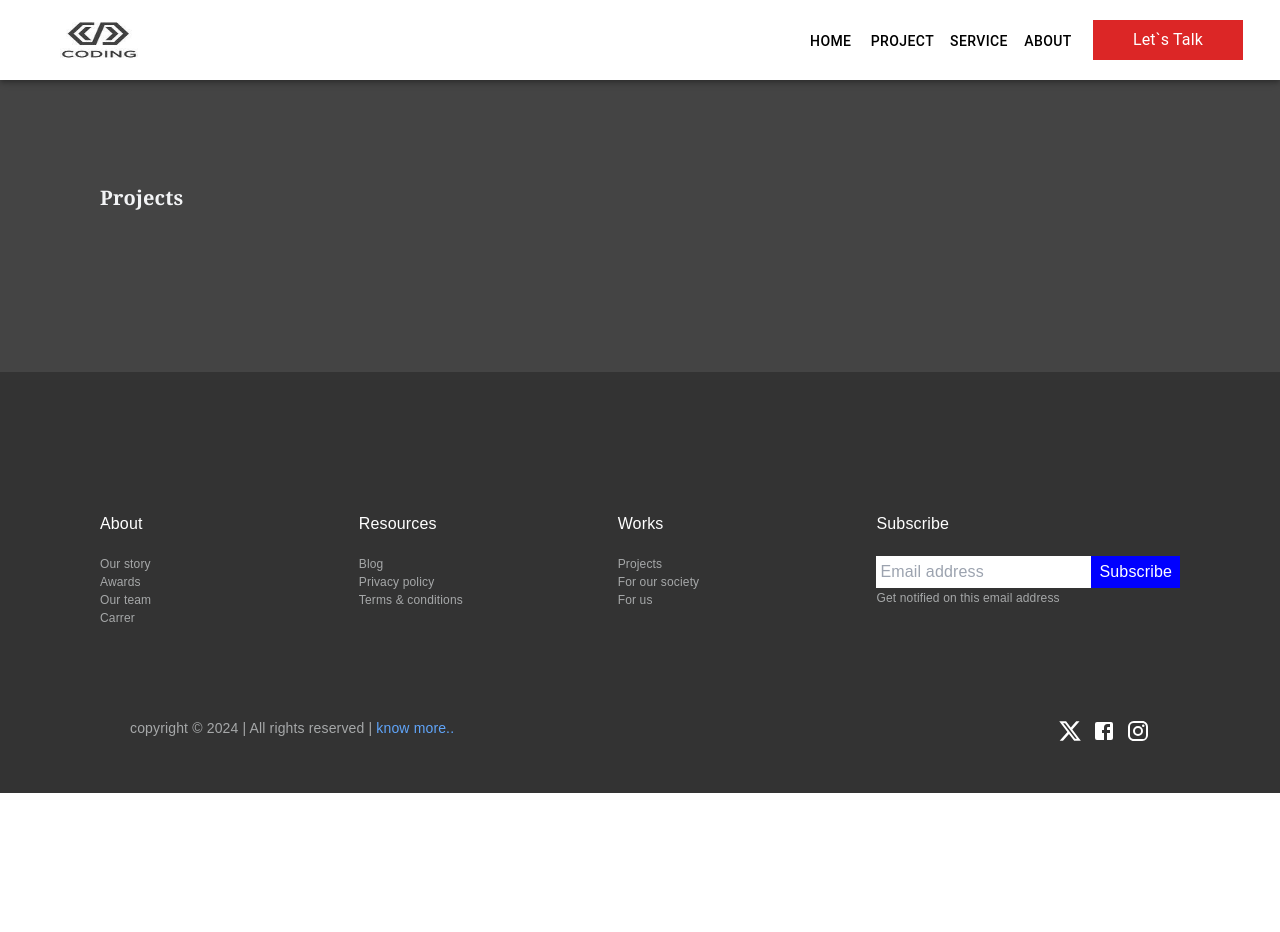
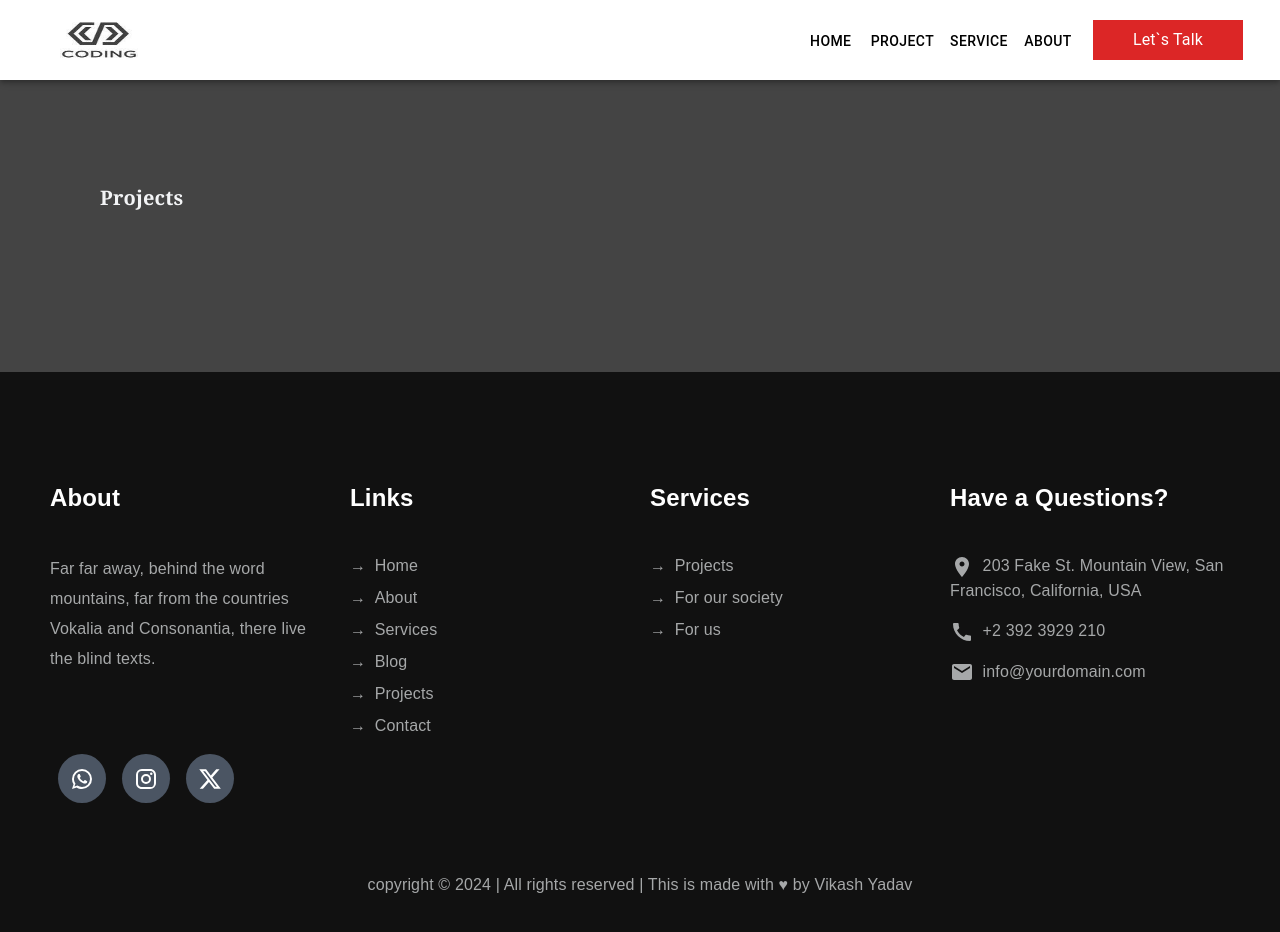
Before and after one commit to vikash2yadav/mywebclient, a React (Create React App) app: page /projects in a window 1280 px wide. Shown: the top 932 px of the page. Before the commit the page ends 800 px from the top, so only its background shows below. Built offline with nearby package versions, Linux system fonts and the light colour scheme.

Commit message:
footer completed

```diff
--- a/src/components/Footer/index.js
+++ b/src/components/Footer/index.js
@@ -7,125 +7,73 @@ import WhatsAppIcon from '@mui/icons-material/WhatsApp';
 import { Link } from 'react-router-dom';
 import XIcon from '@mui/icons-material/X';
 import FacebookIcon from '@mui/icons-material/Facebook';
-import { useFormik } from 'formik';
 
 const Footer = (props) => {
-    const [open, setOpen] = useState(false);
-    const [message, setMessage] = useState(null);
-    const [status, setStatus] = useState('');
-
-    const formik = useFormik({
-        onSubmit: async (values) => {
-            // Add your form submission logic here
-        },
-    });
-
-    const handleClose = (event, reason) => {
-        if (reason === 'clickaway') {
-            return;
-        }
-
-        setOpen(false);
-    };
-
     return (
         <>
             <footer style={styles.footer}>
-                <div style={styles.firstDiv}>
-                    {/* <div style={styles.container}>
 
-                        <div style={styles.column}>
-                            <h3 className='text-sky-300 mb-2'> <CallIcon /> </h3>
-                            <p className='text-xs'>+91 76986 61812 </p>
+                <div style={styles.secondDiv}>
+                    <div style={styles.secondContainer}>
+
+                        <div style={styles.secondColumns}>
+                            <h1 className='text-2xl font-semibold mb-10'>About</h1>
+                            <div className='flex text-m' style={{ flexDirection: "column" }}>
+                                <div className='mb-20 text-m' style={styles.aboutinfo}> Far far away, behind the word mountains, far from the countries Vokalia and Consonantia, there live the blind texts.
+                                </div>
+                                <div className='flex justify-start align-start'>
+                                    <span className='mx-2 bg-gray-600 p-3' style={{ borderRadius: "50%" }}>
+                                       <Link> <WhatsAppIcon /></Link>
+                                    </span>
+
+                                    <span className='mx-2 bg-gray-600 p-3' style={{ borderRadius: "50%" }}>
+                                        <Link> <InstagramIcon /></Link>
+                                    </span>
+
+                                    <span className='mx-2 bg-gray-600 p-3' style={{ borderRadius: "50%" }}>
+                                       <Link> <XIcon /></Link>
+                                    </span>
+                                </div>
+                            </div>
                         </div>
 
-                        <div style={styles.column}>
-                            <h3 className='text-sky-300 mb-2'> <WhatsAppIcon /> </h3>
-                            <p className='text-xs'>+91 76986 61812 </p>
-                        </div>
-
-                        <div style={styles.column}>
-                            <h3 className='text-sky-300 mb-2'><MailIcon /></h3>
-                            <p className='text-xs'>vikash9412077@gmail.com</p>
-                        </div>
-
-                        <div style={styles.column}>
-                            <h3 className='text-sky-300 mb-2'><LocationOnIcon /></h3>
-                            <p className='text-xs'>
-                                29, abc complex, near ctm cross road, ahmedabad
-                            </p>
-                        </div>
-                    </div> */}
-                </div>
-
-                <div style={styles.secondDiv}>
-                    <div className='flex justify-start' style={styles.secondContainer}>
-
                         <div style={styles.secondColumns}>
-                            <h1 className='text-m mb-5'>About</h1>
-                            <ul className='text-xs' style={styles.linkList}>
-                                <li className='mb-0.5'> <Link className='hover:text-red-700'> Our story </Link> </li>
-                                <li className='mb-0.5'> <Link className='hover:text-red-700'> Awards </Link></li>
-                                <li className='mb-0.5'> <Link to="/team" className='hover:text-red-700'> Our team </Link></li>
-                                <li className='mb-0.5'> <Link className='hover:text-red-700'> Carrer </Link></li>
+                            <h1 className='text-2xl font-semibold mb-10'>Links</h1>
+                            <ul className='text-m' style={styles.linkList}>
+                                <li className='mb-2'> <Link className='hover:text-gray-300'> &#8594; <span className='mx-1'>Home</span> </Link> </li>
+                                <li className='mb-2'> <Link className='hover:text-gray-300'> &#8594; <span className='mx-1'>About</span>  </Link> </li>
+                                <li className='mb-2'> <Link className='hover:text-gray-300'> &#8594; <span className='mx-1'>Services</span>  </Link> </li>
+                                <li className='mb-2'> <Link className='hover:text-gray-300'> &#8594; <span className='mx-1'> Blog</span> </Link> </li>
+                                <li className='mb-2'> <Link className='hover:text-gray-300'> &#8594; <span className='mx-1'>Projects</span> </Link> </li>
+                                <li className='mb-2'> <Link className='hover:text-gray-300'> &#8594; <span className='mx-1'>Contact</span> </Link> </li>
                             </ul>
                         </div>
 
                         <div style={styles.secondColumns}>
-                            <h1 className='text-m mb-5'>Resources</h1>
-                            <ul className='text-xs' style={styles.linkList}>
-                                <li className='mb-0.5'> <Link className='hover:text-red-700'> Blog </Link> </li>
-                                <li className='mb-0.5'> <Link className='hover:text-red-700'> Privacy policy </Link> </li>
-                                <li className='mb-0.5'> <Link className='hover:text-red-700'> Terms & conditions </Link> </li>
+                            <h1 className='text-2xl font-semibold mb-10'>Services</h1>
+                            <ul className='text-m' style={styles.linkList}>
+                                <li className='mb-2'> <Link className='hover:text-gray-300'>&#8594; <span className='mx-1'> Projects</span></Link> </li>
+                                <li className='mb-2'> <Link className='hover:text-gray-300'>&#8594; <span className='mx-1'> For our society</span></Link> </li>
+                                <li className='mb-2'> <Link className='hover:text-gray-300'>&#8594; <span className='mx-1'> For us</span></Link></li>
                             </ul>
                         </div>
 
                         <div style={styles.secondColumns}>
-                            <h1 className='text-m mb-5'>Works</h1>
-                            <ul className='text-xs' style={styles.linkList}>
-                                <li className='mb-0.5'> <Link className='hover:text-red-700'> Projects</Link> </li>
-                                <li className='mb-0.5'> <Link className='hover:text-red-700'> For our society</Link> </li>
-                                <li className='mb-0.5'> <Link className='hover:text-red-700'> For us</Link></li>
+                            <h1 className='text-2xl font-semibold mb-10'>Have a Questions?</h1>
+                            <ul className='text-m' style={styles.linkList}>
+                                <li className='mb-4'> <Link className='hover:text-gray-300'><LocationOnIcon /><span className='mx-1'> 203 Fake St. Mountain View, San Francisco, California, USA</span></Link> </li>
+                                <li className='mb-4'> <Link className='hover:text-gray-300'> <CallIcon />	<span className='mx-1'>+2 392 3929 210</span></Link> </li>
+                                <li className='mb-4'> <Link className='hover:text-gray-300'> <MailIcon /><span className='mx-1'>  info@yourdomain.com</span></Link></li>
                             </ul>
-                        </div>
-
-                        <div style={styles.secondColumns}>
-                            <h1 className='text-m mb-5'>Subscribe</h1>
-
-                            <form onSubmit={formik.handleSubmit}>
-                                <div className='flex mb-0.5'>
-                                    <input type="email"
-                                        name="email"
-                                        onChange={formik.handleChange}
-                                        placeholder='Email address' className='p-1 text-red-700 ' />
-                                    <button type="submit" style={styles.subsButton} className='p-1 px-2'>Subscribe</button>
-                                </div>
-                            </form>
-
-                            <p className='text-xs' style={styles.linkList}> Get notified on this email address</p>
-
                         </div>
                     </div>
 
                 </div>
 
-                <div className='flex justify-start px-20'>
-                    <p className='text-sm w-full' style={styles.linkList}>copyright © 2024 | All rights reserved |
-                        <Link className='text-blue-400 hover:text-red-700'> know more.. </Link> </p>
-                    <div className='flex justify-end'>
-                        <Link><XIcon className='hover:text-red-700' style={styles.socialIcons} /></Link>
-                        <Link><FacebookIcon className='hover:text-red-700' style={styles.socialIcons} /></Link>
-                        <Link> <InstagramIcon className='hover:text-red-700' style={styles.socialIcons} /></Link>
-                    </div>
+                <div className=' w-full mt-5 flex mb-10 text-m justify-center text-center'>
+                    <p className='text-m w-full' style={styles.linkList}>copyright © 2024 | All rights reserved | This is made with &#9829; by
+                        <Link className='hover:text-gray-300'> Vikash Yadav </Link> </p>
                 </div>
-
-                {/* {status ? (
-             <SnackBar handleClose={handleClose} variant="filled" severity="success" sx={{ width: '100%' }} open={open} message={message} />
-           ) :
-           (
-            <SnackBar handleClose={handleClose} variant="filled" severity="error" sx={{ width: '100%' }} open={open} message={message} />
-           )
-           } */}
 
             </footer>
         </>
@@ -133,41 +81,33 @@ const Footer = (props) => {
 }
 const styles = {
     footer: {
-        backgroundColor: '#333',
+        backgroundColor: '#111',
         color: '#fff',
-        padding: '50px ',
+        padding: ' 60px 40px',
         fontFamily: 'Arial, sans-serif',
-    },
-    firstDiv: {
-        textAlign: 'center',
-        width: '100%',
+
     },
     secondDiv: {
         color: '#fff',
-        padding: '40px 40px ',
-        fontFamily: 'Arial, sans-serif',
-    },
-    container: {
-        display: 'flex',
-        justifyContent: 'space-around',
-        alignItems: 'flex-start',
-        flexWrap: 'wrap'
     },
     secondContainer: {
-        padding: '50px 10px',
+        padding: '50px 0px',
+        marginLeft: "0px",
         display: 'flex',
-        justifyContent: 'space-around',
-        alignItems: 'flex-start',
-        flexWrap: 'wrap',
-        width: '100%',
+        flexWrap: 'wrap'
     },
     secondColumns: {
         flex: '1',
-        margin: '0 0px',
+        margin: '0 10px',
+
     },
     column: {
         flex: '1',
         margin: '0 20px',
+    },
+    aboutinfo: {
+        color: 'rgb(166, 168, 169)',
+        lineHeight: "30px"
     },
     linkList: {
         listStyle: 'none',
--- a/src/pages/Home/index.js
+++ b/src/pages/Home/index.js
@@ -20,7 +20,7 @@ const Home = () => {
     <Skills />
     <Blog />
     <Contact />
-    {/* <Footer /> */}
+    <Footer />
     </>
   )
 }
```
